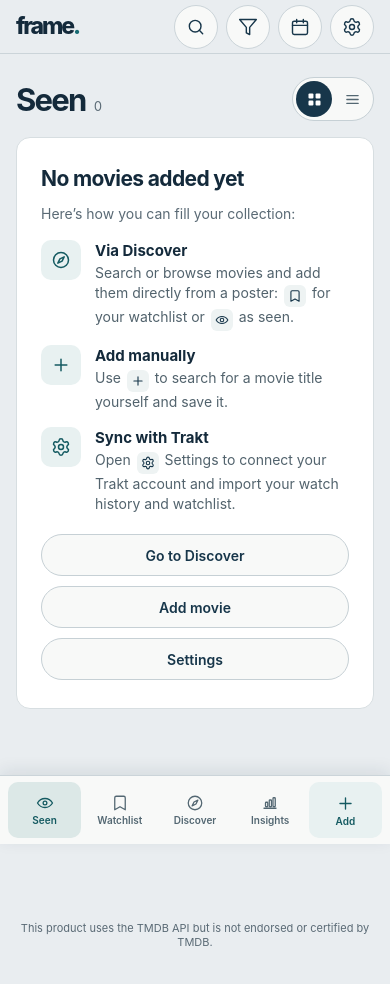
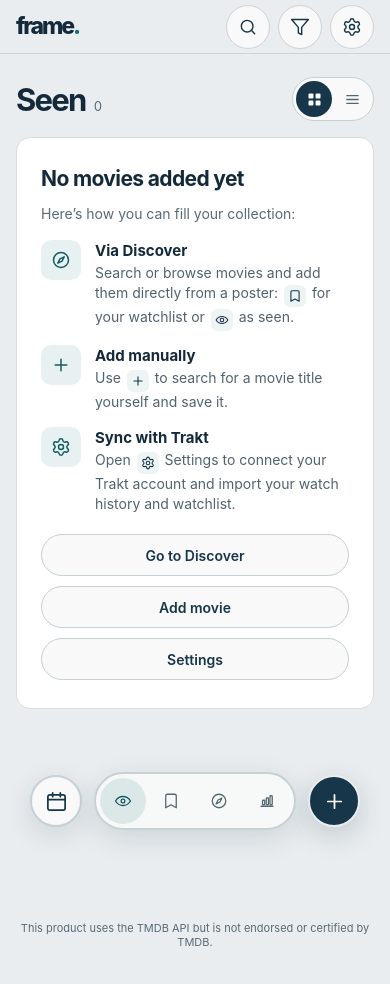
Before and after one commit to Marteros/filmtracker, a React (Vite) app: page / in a window 390 px wide. Shown: the top 984 px of the page. Built offline with nearby package versions, Linux system fonts and the light colour scheme.

Commit message:
Add files via upload

```diff
--- a/src/app/AppShell.tsx
+++ b/src/app/AppShell.tsx
@@ -131,18 +131,6 @@ export function AppShell({
                 </button>
               )}
               <button
-                className="mobile-agenda-button"
-                type="button"
-                aria-label="Agenda"
-                title="Agenda"
-                onClick={onOpenAgenda}
-              >
-                <svg viewBox="0 0 24 24" aria-hidden="true" focusable="false">
-                  <rect x="3" y="5" width="18" height="16" rx="2" />
-                  <path d="M16 3v4M8 3v4M3 10h18" />
-                </svg>
-              </button>
-              <button
                 className="mobile-settings"
                 type="button"
                 aria-label="Settings"
@@ -246,12 +234,6 @@ export function AppShell({
             </svg>
             <span className="tab-label">Insights</span>
           </button>
-          <button className="mobile-add-button mobile-add-tab" type="button" aria-label="Add movie" onClick={onAdd}>
-            <svg viewBox="0 0 24 24" aria-hidden="true" focusable="false">
-              <path d="M12 5v14M5 12h14" />
-            </svg>
-            <span className="tab-label">Add</span>
-          </button>
         </nav>
         <div className="bottom-bar-side right">
           <button className="mobile-add-button" type="button" aria-label="Add movie" title="Add movie" onClick={onAdd}>
--- a/src/styles/app.css
+++ b/src/styles/app.css
@@ -2472,9 +2472,6 @@ html.modal-open body {
 .mobile-bottom-tabs .tab-label {
   white-space: nowrap;
 }
-.mobile-bottom-tabs .mobile-add-tab {
-  display: none;
-}
 .mobile-add-button {
   display: grid;
   width: 52px;
@@ -2514,100 +2511,21 @@ html.modal-open body {
     display: none;
   }
   .mobile-bottom-tabs {
-    display: grid;
-    width: 100%;
-    grid-template-columns: repeat(5, minmax(0, 1fr));
     gap: 2px;
-    padding: 0;
-    border: 0;
-    border-radius: 0;
-    background: transparent;
-    box-shadow: none;
-    backdrop-filter: none;
-    -webkit-backdrop-filter: none;
+    padding: 4px;
   }
   .mobile-bottom-tabs button {
-    display: flex;
-    min-width: 0;
-    min-height: 56px;
-    flex-direction: column;
-    gap: 3px;
-    padding: 4px 2px;
-    border-radius: 10px;
-    font-size: 10px;
-    line-height: 1.1;
+    min-width: 46px;
+    min-height: 46px;
+    padding: 0 12px;
+    gap: 0;
   }
   .mobile-bottom-tabs .tab-label {
-    display: block;
-    white-space: nowrap;
+    display: none;
   }
   .mobile-bottom-tabs svg {
-    width: 19px;
-    height: 19px;
-  }
-  .mobile-bottom-actions {
-    right: 0;
-    bottom: 0;
-    left: 0;
-    display: block;
-    padding: 6px 8px max(6px, env(safe-area-inset-bottom));
-    border-top: 1px solid var(--line);
-    background: var(--surface);
-    box-shadow: 0 -4px 16px #142a3b18;
-    pointer-events: auto;
-  }
-  .bottom-bar-side {
-    display: none;
-  }
-  .mobile-bottom-tabs .mobile-add-tab {
-    display: flex;
-    width: 100%;
-    height: auto;
-    min-height: 56px;
-    padding: 4px 2px;
-    border: 0;
-    border-radius: 10px;
-    background: var(--accent-soft);
-    color: var(--accent-strong);
-    box-shadow: none;
-    line-height: 1.1;
-  }
-  .mobile-bottom-tabs .mobile-add-tab svg {
-    width: 19px;
-    height: 19px;
-  }
-  .mobile-agenda-button {
-    display: grid;
-    width: 44px;
-    height: 44px;
-    flex: none;
-    place-items: center;
-    padding: 0;
-    margin: 0;
-    border: 1px solid var(--line);
-    border-radius: 50%;
-    background: var(--surface);
-    color: var(--ink-strong);
-    line-height: 0;
-    cursor: pointer;
-    appearance: none;
-    -webkit-appearance: none;
-    -webkit-tap-highlight-color: transparent;
-  }
-  .mobile-agenda-button svg {
-    display: block;
-    width: 20px;
-    height: 20px;
-    fill: none;
-    stroke: currentColor;
-    stroke-width: 1.7;
-    stroke-linecap: round;
-    stroke-linejoin: round;
-  }
-  .app,
-  .discover-page,
-  .insights-page {
-    padding-bottom: calc(88px + env(safe-area-inset-bottom));
+    width: 22px;
+    height: 22px;
   }
   .mobile-filter-button {
     display: grid;
```
